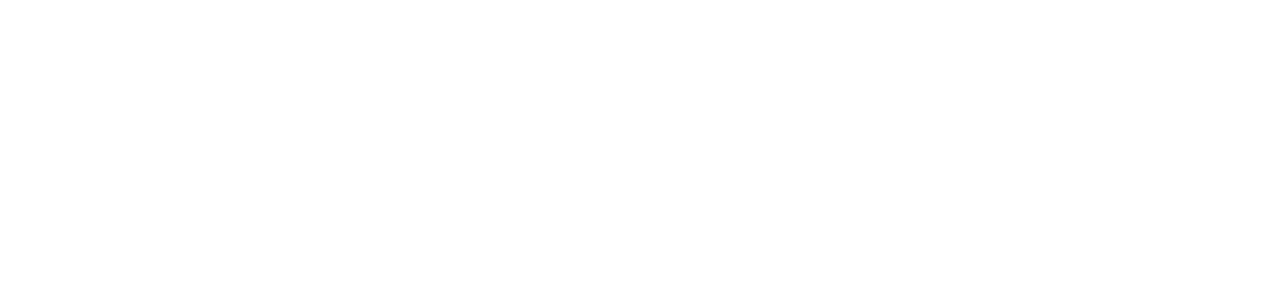
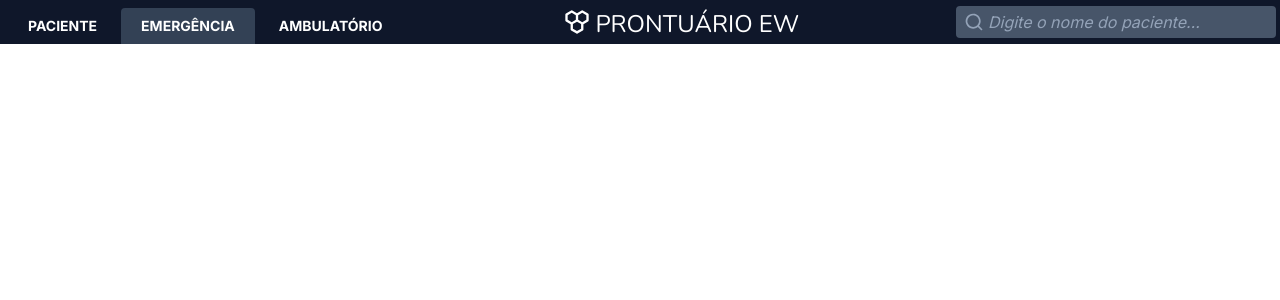
Before and after one commit to ericauata/prontuario, a React app in the folder frontend/: page /emergency in a window 1280 px wide. Before the commit this address had no page. Shown: the top 300 px of the page. Built offline with nearby package versions, Linux system fonts and the light colour scheme.

Commit message:
Changed searchbar to top of header

```diff
--- a/frontend/src/App.js
+++ b/frontend/src/App.js
@@ -3,14 +3,16 @@
 
 import "./index.css"
 
-import Header from "./components/Header"
 import Home from "./pages/Home"
+
 import Patient from "./pages/patients/Patient"
 import Timeline from "./pages/patients/Timeline"
 import EventsByCategory from "./pages/patients/EventsByCategory"
 import EventDetails from "./pages/patients/EventDetails"
 import Profile from "./pages/patients/Profile"
 import CurrentDiagnosis from "./pages/patients/CurrentDiagnosis"
+
+import Emergency from "./pages/emergency/Emergency"
 
 export default function App() {
    return (
@@ -30,6 +32,10 @@
                      </Route>
                   </Route>
 
+                  <Route path="/emergency" element={<Emergency />}>
+
+                  </Route>
+
                </Routes>
             </div>
          </div>
--- a/frontend/src/components/Header.js
+++ b/frontend/src/components/Header.js
@@ -1,27 +1,35 @@
-import React from "react"
-import { Link } from "react-router-dom"
+import React, { useContext } from "react"
+import { Link, NavLink } from "react-router-dom"
+
+import SearchPatient from "./SearchPatient"
+import { Context } from "../Context"
 
 import { UilCell } from "@iconscout/react-unicons"
 
 export default function Header() {
 
+   const { thisPatient } = useContext(Context)
+
+   const tabStyles = "uppercase font-bold text-sm rounded-t mt-2 mr-1 text-white px-5 flex items-center"
+   const tabActiveStyles = "uppercase font-bold text-sm bg-slate-700 rounded-t mt-2 mr-1 text-white px-5 flex items-center"
+
    return (
       <header className="">
-         <div className="bg-slate-900 flex justify-between items-stretch">
-            <nav className="flex items-stretch ml-2">
-               <div className="uppercase font-bold text-sm bg-slate-700 rounded-t mt-2 mr-1 text-white px-5 flex items-center">
-                  <a href="">Pacientes</a>
-               </div>
-               <div className="uppercase font-bold text-sm rounded-t mt-2 mr-1 text-white px-5 flex items-center">
-                  <a href="">Emergência</a>
-               </div>
+         <div className="bg-slate-900 flex justify-between items-center">
+            <nav className="flex self-stretch items-stretch ml-2">
+               <NavLink to="/patients" className={({ isActive }) => isActive ? tabActiveStyles : tabStyles}>Paciente</NavLink>
+               <NavLink to="/emergency" className={({ isActive }) => isActive ? tabActiveStyles : tabStyles}>Emergência</NavLink>
+               <NavLink to="/outpatient" className={({ isActive }) => isActive ? tabActiveStyles : tabStyles}>Ambulatório</NavLink>
             </nav>
-            <h1 id="logo" className="text-xl font-serif my-1 mr-4">
+            <div id="logo" className="text-2xl font-serif my-1">
                <Link to="/" className="text-white flex items-center">
                   <UilCell className="mr-1 w-7 h-7" />
                   <div className="pt-1">PRONTUÁRIO EW</div>
                </Link>
-            </h1>
+            </div>
+            <div className="mr-1 w-1/4">
+               <SearchPatient />
+            </div>
          </div>
       </header>
    )
--- a/frontend/src/components/SearchPatient.js
+++ b/frontend/src/components/SearchPatient.js
@@ -18,11 +18,11 @@
 
    const stylesObj = {
       labelStyles: "relative text-gray-400 block",
-      inputStyles: "rounded w-full border-none bg-slate-600 text-base text-gray-200 p-1 placeholder:italic placeholder:text-slate-400 placeholder:text-sm pl-8 focus:bg-white focus:text-slate-800 focus:placeholder:text-slate-500",
+      inputStyles: "rounded w-full border-none bg-slate-600 text-base text-gray-200 p-1 placeholder:italic placeholder:text-slate-400 placeholder:text-base pl-8 focus:bg-slate-900 focus:text-white focus:placeholder:text-slate-500",
       searchIconStyles: "pointer-events-none w-5 h-5 absolute top-1/2 transform -translate-y-1/2 left-2 text-slate-400",
       closeIconStyles: "w-4 h-4 absolute top-1/2 transform -translate-y-1/2 right-3 text-gray-400 cursor-pointer",
-      suggestionsBoxStyles: "absolute shadow-lg w-full rounded mt-1 text-lg bg-white opacity-95",
-      itemStyles: "block text-black py-1 px-3 focus:bg-slate-600 focus:outline-none focus:text-white text-base focus:first:rounded-t focus:last:rounded-b",
+      suggestionsBoxStyles: "absolute shadow-lg w-full rounded mt-1 text-base bg-slate-800",
+      itemStyles: "block text-slate-100 py-2 px-3 focus:bg-slate-200 focus:outline-none focus:text-black text-base focus:first:rounded-t focus:last:rounded-b",
       itemDetailBoxStyles: "text-sm",
       itemDetailStyles: "font-serif uppercase text-xs ml-2 first:ml-0"
    }
--- a/frontend/src/components/PatientInfo.js
+++ b/frontend/src/components/patients/Info.js
@@ -1,11 +1,11 @@
 import React, { useContext } from "react"
 import { Link, NavLink, useParams } from "react-router-dom"
 
-import { Context } from "../Context"
+import { Context } from "../../Context"
 
 import { UilUserCircle } from "@iconscout/react-unicons"
 
-export default function PatientInfo(props) {
+export default function Info(props) {
 
    const { thisPatient, getAge } = useContext(Context)
 
--- a/frontend/src/components/PatientSidebar.js
+++ b/frontend/src/components/patients/Sidebar.js
@@ -1,7 +1,7 @@
 import React, { useContext } from "react"
 import { NavLink, useParams } from "react-router-dom"
 
-import { Context } from "../Context"
+import { Context } from "../../Context"
 
 import { UilListUl } from "@iconscout/react-unicons"
 import { UilFolderExclamation } from "@iconscout/react-unicons"
@@ -11,7 +11,7 @@
 import { UilStethoscope } from "@iconscout/react-unicons"
 import { UilFilePlusAlt } from "@iconscout/react-unicons"
 
-export default function PatientSidebar(props) {
+export default function Sidebar(props) {
 
    const { thisPatient } = useContext(Context)
    const patientPath = `/patients/${thisPatient._id}`
--- /dev/null
+++ b/frontend/src/pages/emergency/Emergency.js
@@ -0,0 +1,20 @@
+import React from "react"
+
+import Header from "../../components/Header"
+
+export default function Emergency() {
+
+   return (
+      <div className="">
+         <Header />
+         <div className="flex">
+            <div className="w-1/6">
+
+            </div>
+            <div className="w-full">
+
+            </div>
+         </div>
+      </div >
+   )
+}
--- a/frontend/src/pages/patients/Patient.js
+++ b/frontend/src/pages/patients/Patient.js
@@ -4,9 +4,8 @@
 import { Context } from "../../Context"
 
 import Header from "../../components/Header"
-import PatientSidebar from "../../components/PatientSidebar"
-import PatientInfo from "../../components/PatientInfo"
-import SearchPatient from "../../components/SearchPatient"
+import Sidebar from "../../components/patients/Sidebar"
+import Info from "../../components/patients/Info"
 
 export default function Patient() {
 
@@ -24,15 +23,12 @@
    return (
       <div className="">
          <Header />
-         <div className="bg-slate-700 text-white p-2 pb-1">
-            <SearchPatient />
-         </div>
          <div className="">
-            <PatientInfo />
+            <Info />
          </div>
          <div className="flex">
             <div className="w-1/6">
-               <PatientSidebar />
+               <Sidebar />
             </div>
             <div className="w-full">
                <Outlet />
```
